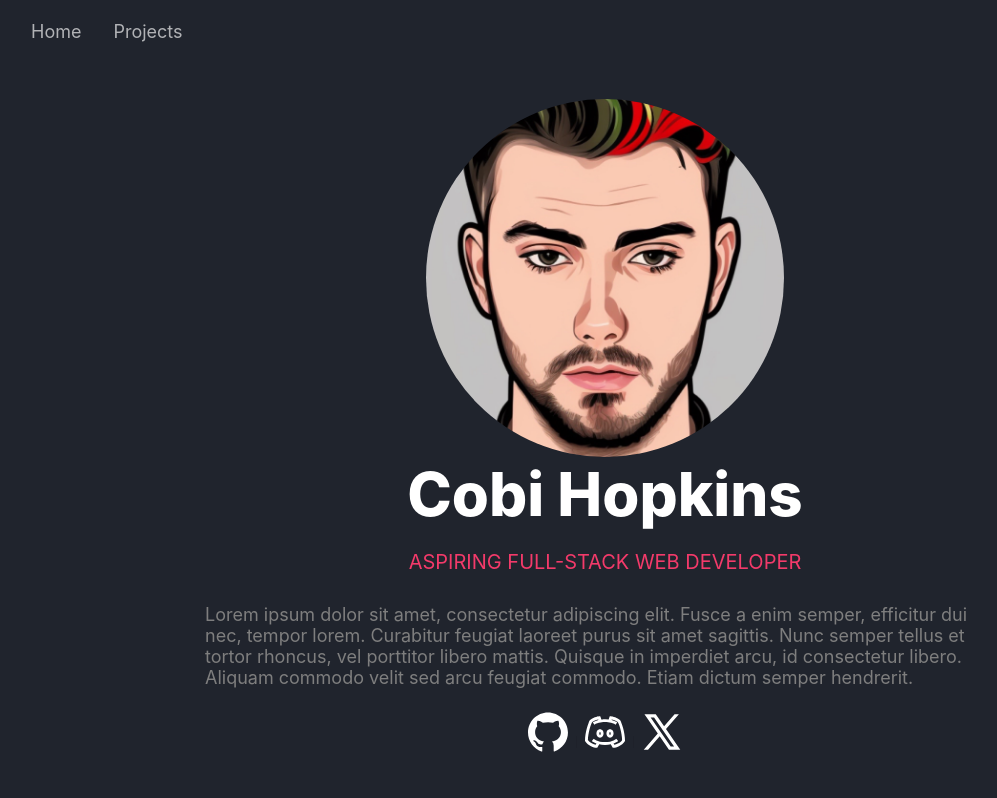
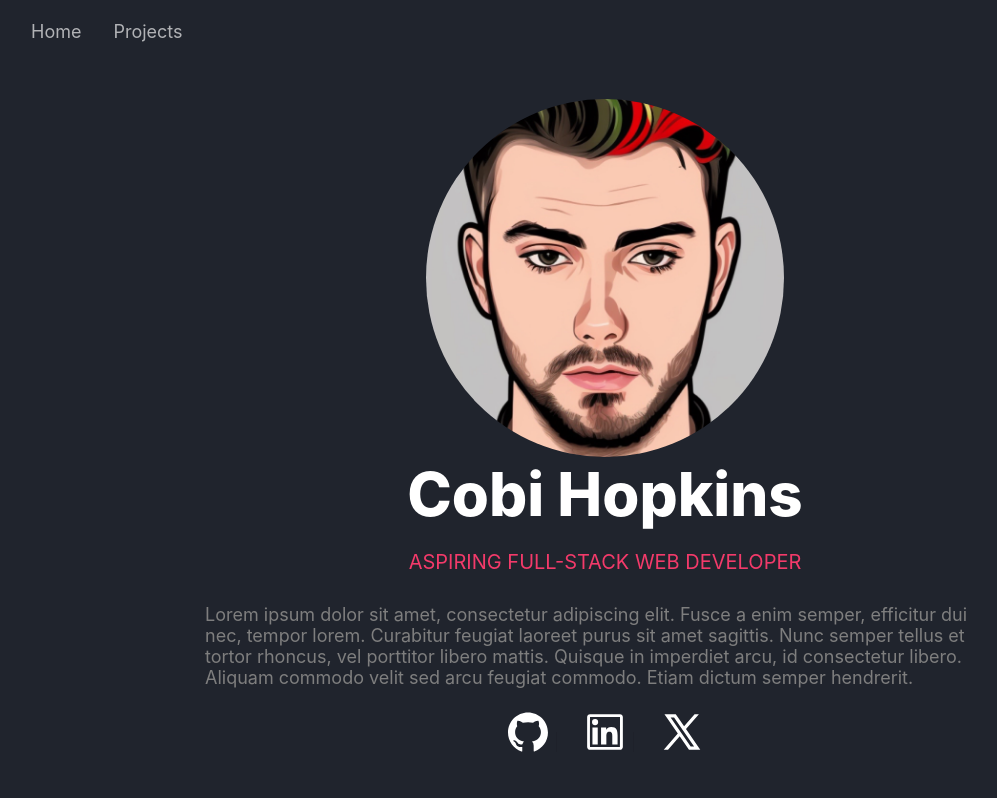
Before and after one commit to CobiHopkins/branding, a React (Create React App) app: page / in a window 1280 px wide. Shown: the top 798 px of the page, without its empty margins (35-1032 px from the left). Built offline with nearby package versions, Linux system fonts and the light colour scheme; the HTML template or start-up script is replaced by a standard one.

Commit message:
Adjusted cards and card grid. Removed unnecessary <Row> element from home.

```diff
--- a/src/components/home.js
+++ b/src/components/home.js
@@ -19,9 +19,7 @@ function Home(props) {
                 <h1 style={{fontSize: 80}}>PROJECTS</h1>
             </Row>
             <Row type='flex' justify='center' style={{ backgroundColor: '#2E4053', padding: 20}}>
-                <Row type='flex'>
-                    <ProjectGrid />
-                </Row>
+                <ProjectGrid />
             </Row>
             {/* <Row type='flex' justify='center' style={{ backgroundColor: '#20242D', padding: 20}}>
                 <SkillsGrid />
--- a/src/components/homeheader.js
+++ b/src/components/homeheader.js
@@ -5,7 +5,8 @@ import {
     GithubOutlined,
     XOutlined,
     DiscordOutlined,
-    DownloadOutlined
+    DownloadOutlined,
+    LinkedinOutlined
 } from '@ant-design/icons';
 
 function HomeHeader(props) {
@@ -39,10 +40,10 @@ function HomeHeader(props) {
                         </Col> */}
                         <Col justify='center' style={{ margin: '10px'}}>
                             <a href='https://github.com/CobiHopkins' target='_blank' style={{ fontSize: 40, color: '#fff'}}><GithubOutlined /></a>
-                            <Divider type="vertical" />
-                            <a href='' target='_blank' style={{ fontSize: 40, color: '#fff'}}><DiscordOutlined /></a>
-                            <Divider type="vertical" />
-                            <a href='' target='_blank' style={{ fontSize: 40, color: '#fff'}}><XOutlined /></a>
+                            <Divider type="vertical" style={{padding: 10}}/>
+                            <a href='https://www.linkedin.com/in/cobihopkins/' target='_blank' style={{ fontSize: 40, color: '#fff'}}><LinkedinOutlined /></a>
+                            <Divider type="vertical" style={{padding: 10}}z />
+                            <a href='https://twitter.com/CeeJaeRL' target='_blank' style={{ fontSize: 40, color: '#fff'}}><XOutlined /></a>
                         </Col>
                     </Row>
                 </Col>
--- a/src/components/projectcard.js
+++ b/src/components/projectcard.js
@@ -10,7 +10,7 @@ class ProjectCard extends React.Component {
 
         return (
             <Card
-                style={{width: 350}}
+                style={{maxWidth: 350}}
                 cover={<img alt={`Project ${projectID}`} src={this.props.url} to={`/project/${projectID}`} />}
                 hoverable={true}
                 >
--- a/src/components/projectgrid.js
+++ b/src/components/projectgrid.js
@@ -29,7 +29,7 @@ class ProjectGrid extends React.Component {
         const projectList = this.state.projects.map(project => {
             return (
                 <div style={{padding: '10px'}} key={'project_' + project.id}>
-                    <Col span={8}>
+                    <Col>
                         <ProjectCard {...project} />
                     </Col>
                 </div>
```
